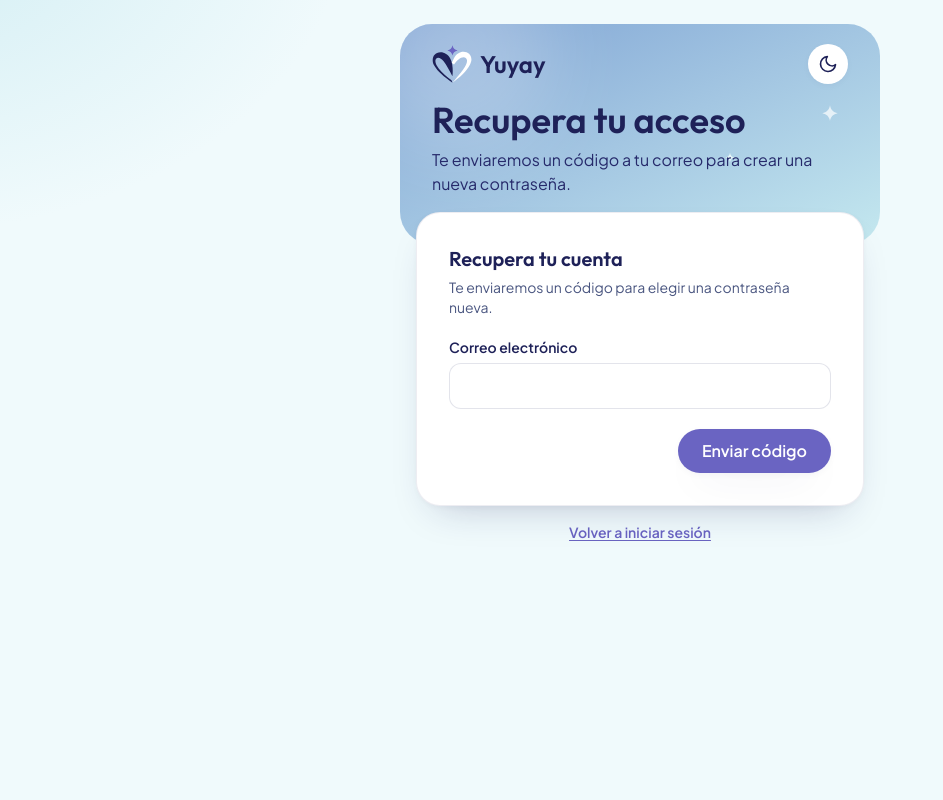
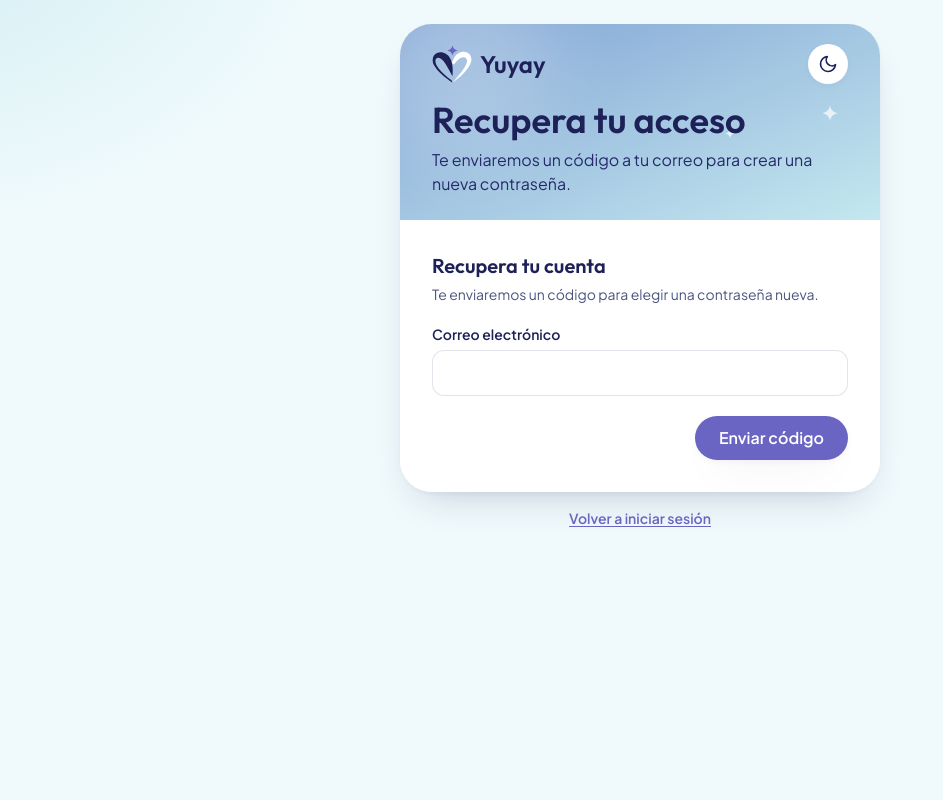
Before and after one commit to jocelynuceda/yuyay-frontend, a React (Vite) app in the folder web/: page /forgot-password in a window 1280 px wide. Shown: the whole page, without its empty margins (0-943 px from the left). Built offline with nearby package versions, Linux system fonts and the light colour scheme.

Commit message:
style(web): acceso en una sola tarjeta, cabecera sin fondo y ajustes de modal y orden

```diff
--- a/web/src/components/layout/AppHeader.tsx
+++ b/web/src/components/layout/AppHeader.tsx
@@ -15,11 +15,11 @@ export function AppHeader() {
   const name = user?.name ?? ''
 
   return (
-    <header className="sticky top-0 z-20 flex items-center justify-between gap-3 bg-surface/70 px-4 py-3 backdrop-blur-md sm:px-6 lg:justify-end">
+    <header className="sticky top-0 z-20 flex items-center justify-between gap-3 bg-surface/70 px-4 py-3 backdrop-blur-md sm:px-6 lg:pointer-events-none lg:justify-end lg:bg-transparent lg:backdrop-blur-none">
       <Link to="/" aria-label="Yuyay, ir al inicio" className={cx('rounded-xl lg:hidden', focusRing)}>
         <Isotipo />
       </Link>
-      <div className="flex items-center gap-2">
+      <div className="pointer-events-auto flex items-center gap-2">
         <ThemeToggle />
         <Link
           to="/notifications"
--- a/web/src/components/layout/AuthShell.tsx
+++ b/web/src/components/layout/AuthShell.tsx
@@ -18,7 +18,8 @@ function Sparkle({ className }: { className?: string }) {
 export function AuthShell({ title, subtitle, children, footer }: { title: string; subtitle: string; children: ReactNode; footer?: ReactNode }) {
   return (
     <main className="mx-auto w-full max-w-lg px-4 py-4 sm:py-6">
-      <section className="relative overflow-hidden rounded-[2rem] bg-linear-to-br from-hero-from via-hero-via to-hero-to px-6 pt-5 pb-12 text-on-hero sm:px-8">
+      <div className="overflow-hidden rounded-[2rem] bg-card shadow-[var(--shadow-soft)]">
+        <section className="relative overflow-hidden bg-linear-to-br from-hero-from via-hero-via to-hero-to px-6 pt-5 pb-6 text-on-hero sm:px-8">
           <Sparkle className="absolute top-20 right-10 h-5 w-5 text-white/70" />
           <Sparkle className="absolute right-36 bottom-20 h-3 w-3 text-cream" />
           <div aria-hidden="true" className="absolute -top-16 -left-10 h-48 w-48 rounded-full bg-white/25 blur-2xl" />
@@ -29,7 +30,9 @@ export function AuthShell({ title, subtitle, children, footer }: { title: string
           <h1 className="relative mt-4 text-3xl font-semibold sm:text-4xl">{title}</h1>
           <p className="relative mt-2 text-on-hero-soft">{subtitle}</p>
         </section>
-      <div className="relative -mt-8 px-2 sm:px-4">{children}</div>
+        {/* El formulario va dentro de la misma tarjeta: sin borde, sombra ni redondeo propios */}
+        <div className="*:rounded-none *:border-0 *:shadow-none">{children}</div>
+      </div>
       {footer ? <div className="mt-4 text-center text-sm">{footer}</div> : null}
     </main>
   )
--- a/web/src/components/ui/Modal.tsx
+++ b/web/src/components/ui/Modal.tsx
@@ -52,7 +52,7 @@ export function Modal({ open, onClose, title, children, describedBy, dismissible
       onClick={(event) => {
         if (dismissible && event.target === event.currentTarget) onClose()
       }}
-      className={cx('m-auto w-[min(32rem,calc(100%-2rem))] rounded-3xl bg-card p-0 text-ink backdrop:bg-scrim', className)}
+      className={cx('m-auto w-[min(32rem,calc(100%-2rem))] rounded-3xl bg-card p-0 text-ink backdrop:bg-scrim [scrollbar-width:none] [&::-webkit-scrollbar]:hidden', className)}
     >
       <div className="p-6">
         <div className="flex items-start justify-between gap-4">
--- a/web/src/pages/people/PeopleGrid.tsx
+++ b/web/src/pages/people/PeopleGrid.tsx
@@ -1,6 +1,7 @@
 import { useState } from 'react'
 import { LoadError } from '../../components/layout/LoadError'
 import { SubjectAvatar } from '../../components/ui/AvatarPicker'
+import { Icon } from '../../components/ui/Icon'
 import { Modal } from '../../components/ui/Modal'
 import { SearchInput } from '../../components/ui/SearchInput'
 import { useFetch } from '../../hooks/useFetch'
@@ -98,14 +99,18 @@ export function PeopleGrid({
         />
         <label className="grid gap-1.5">
           <span className="text-sm font-semibold">Ordenar por</span>
+          <span className="relative">
+            {/* appearance-none: sin ella Safari ignora el redondeo y la altura */}
             <select
               value={params.sort}
               onChange={(e) => onParamsChange({ ...params, sort: e.target.value as PeopleSort })}
-            className={`rounded-xl border border-line bg-card px-4 py-2.5 ${focusRing}`}
+              className={`w-full appearance-none rounded-xl border border-line bg-card py-2.5 pr-11 pl-4 ${focusRing}`}
             >
               <option value="name">Nombre (A–Z)</option>
               <option value="age">Edad (mayor primero)</option>
             </select>
+            <Icon name="chevron-right" className="pointer-events-none absolute top-1/2 right-3.5 h-5 w-5 -translate-y-1/2 rotate-90 text-muted" />
+          </span>
         </label>
       </div>
 
```
Lines whose indentation alone changed are shown as unchanged.
